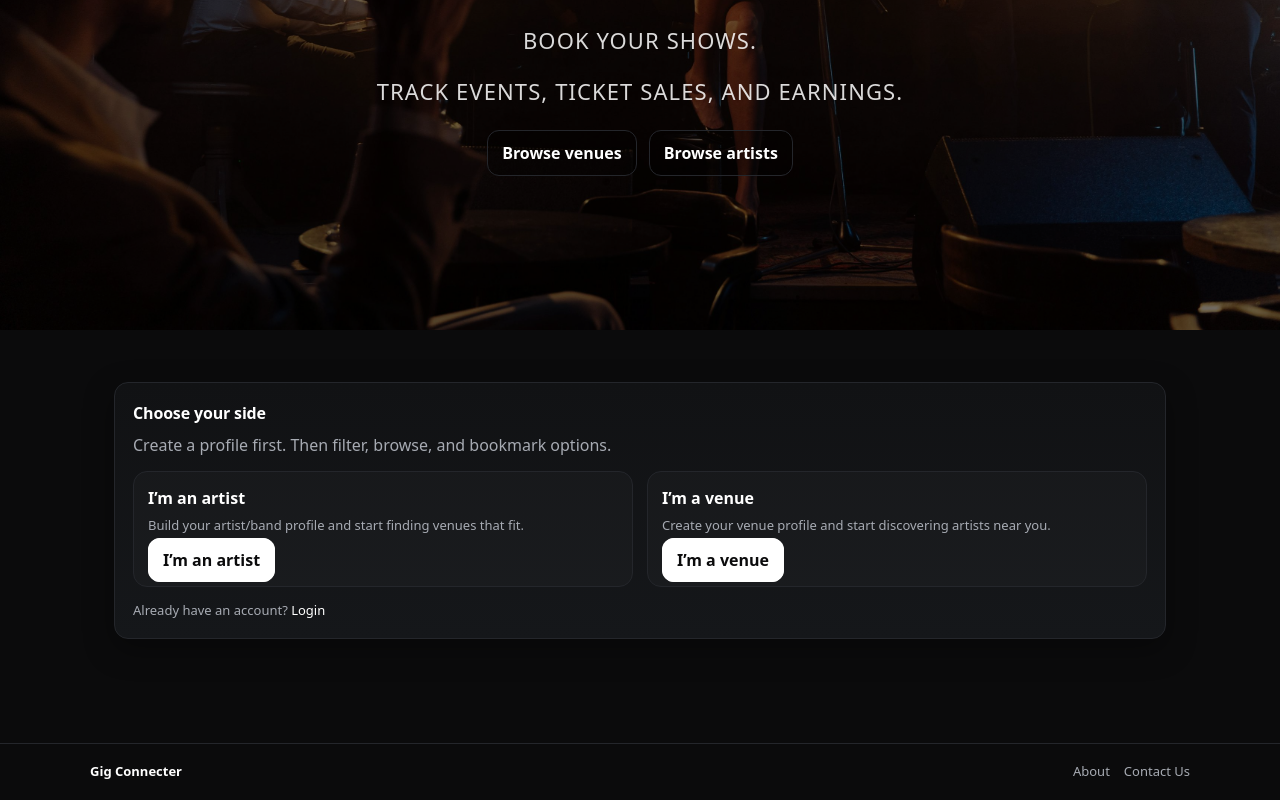
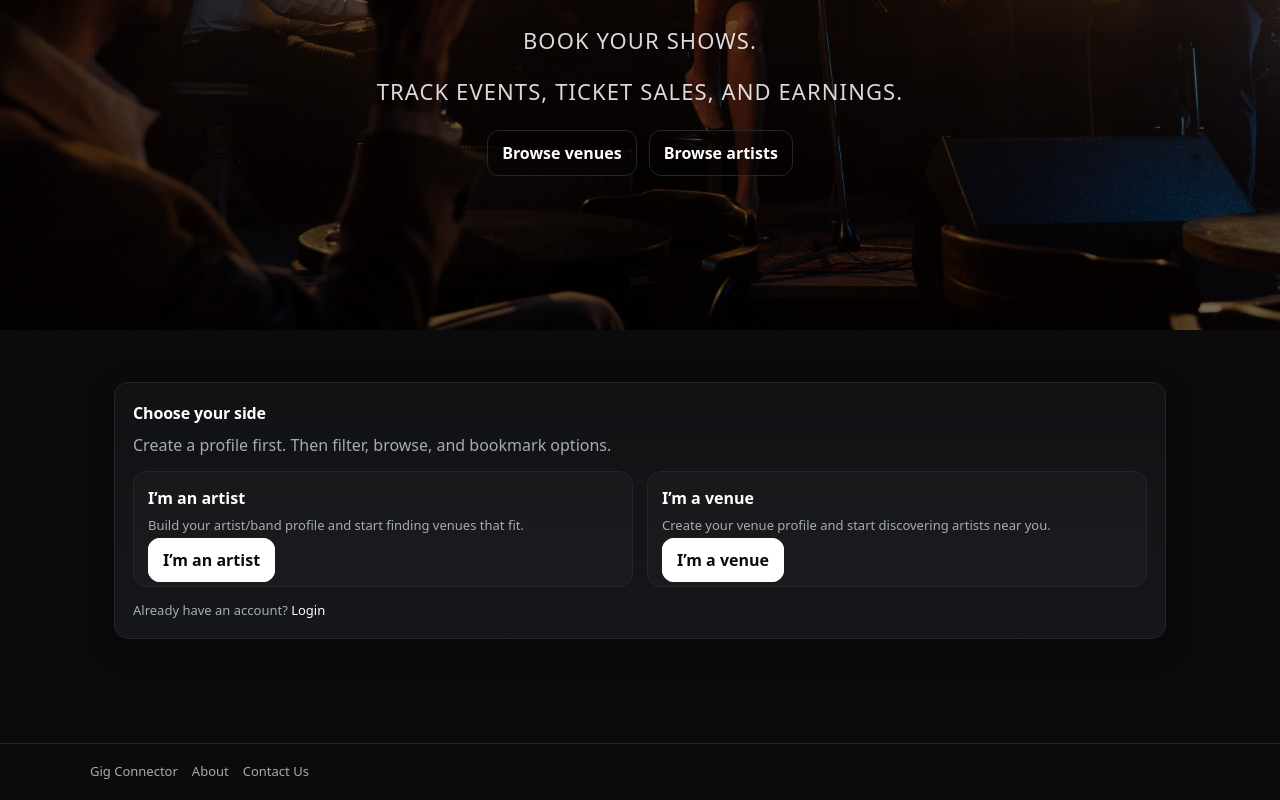
Before and after one commit to g23polar/gigconnector, a React (Vite) app in the folder frontend/: page / in a window 1280 px wide. Shown: the part 498-1298 px from the top of the page. Built offline with nearby package versions, Linux system fonts and the light colour scheme; no server answers.

Commit message:
footerhome2

```diff
--- a/frontend/src/components/Footer.tsx
+++ b/frontend/src/components/Footer.tsx
@@ -4,10 +4,11 @@ export default function Footer() {
   return (
     <footer className="footer">
       <div className="container footerInner">
-        <div className="footerBrand">Gig Connecter
+        {/* <div className="footerBrand">Gig Connecter
           <Link to="/"></Link>
-        </div>
+        </div> */}
         <div className="footerLinks">
+          <Link to="/">Gig Connector</Link>
           <Link to="/about">About</Link>
           <Link to="/contact">Contact Us</Link>
         </div>
```
